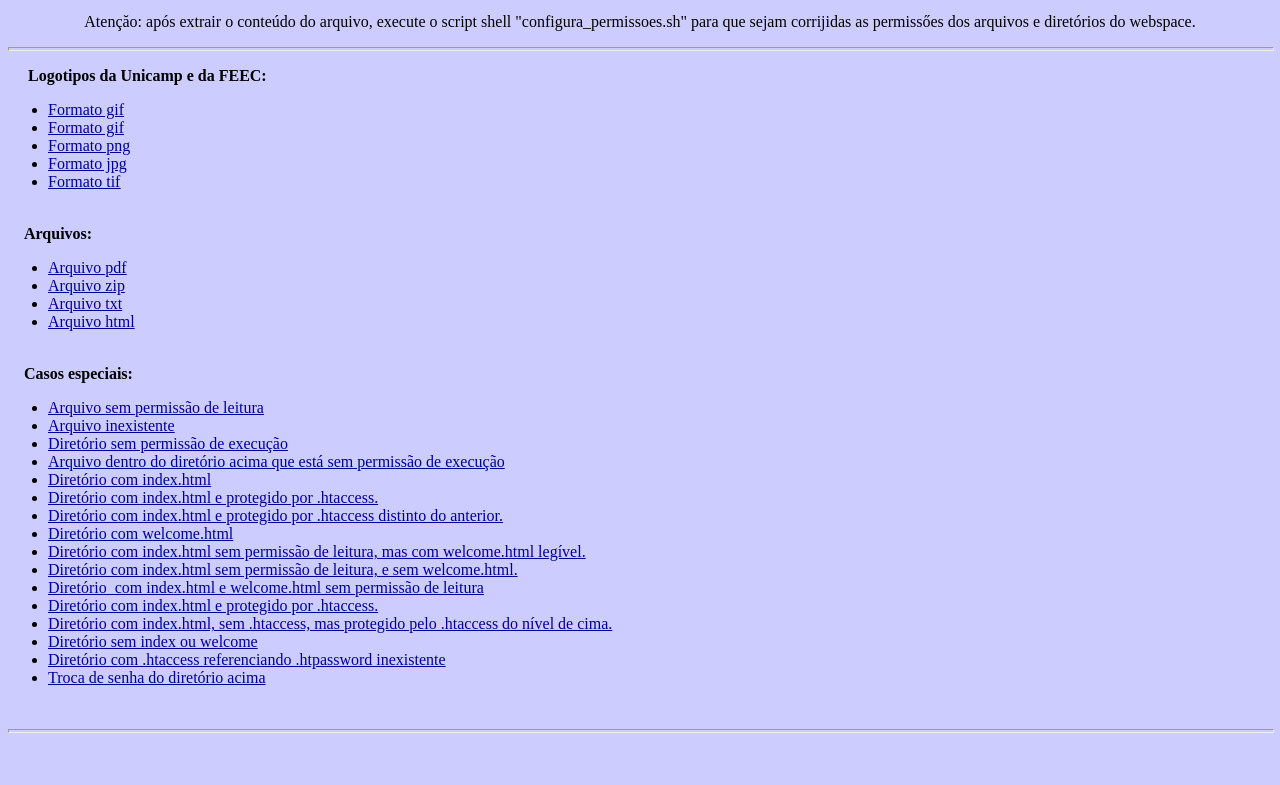
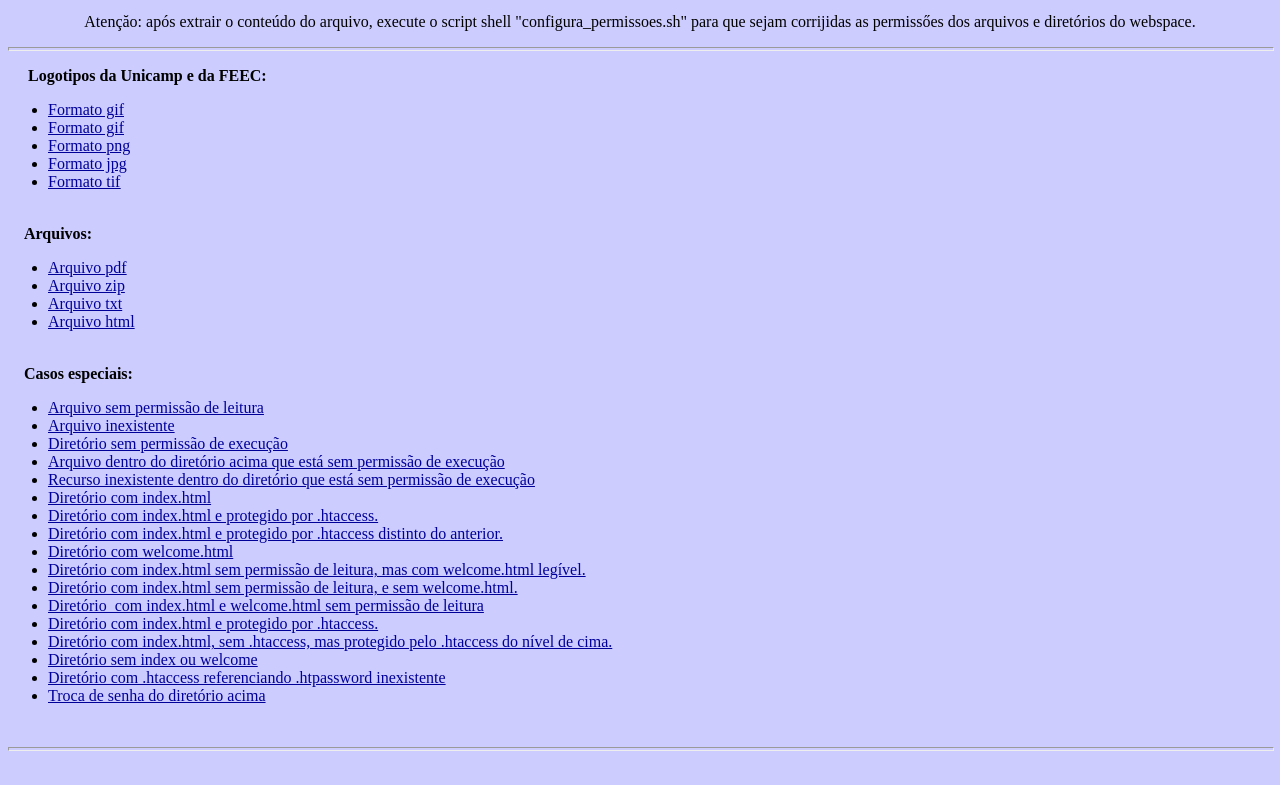
Before and after one commit to ThiagoMaxPavao/EA872---Unicamp, a plain HTML site: page webspace/index.html in a window 1280 px wide. Shown: the part 110-895 px from the top of the page. Drawn offline with Linux system fonts and the light colour scheme.

Commit message:
teste novo

```diff
--- a/webspace/index.html
+++ b/webspace/index.html
@@ -84,6 +84,8 @@ Casos especiais:</span><br>
 
   <li><a href="dir/texto_de_teste.txt">Arquivo dentro do diret&oacute;rio acima que está sem permiss&atilde;o de execu&ccedil;&atilde;o</a></li>
 
+  <li><a href="dir/sadfahb">Recurso inexistente dentro do diret&oacute;rio que está sem permiss&atilde;o de execu&ccedil;&atilde;o</a></li>
+
   <li><a href="dir1">Diret&oacute;rio com index.html</a></li>
 
   <li><a href="dir1/dir11">Diret&oacute;rio com index.html e protegido por .htaccess.</a></li>
```
